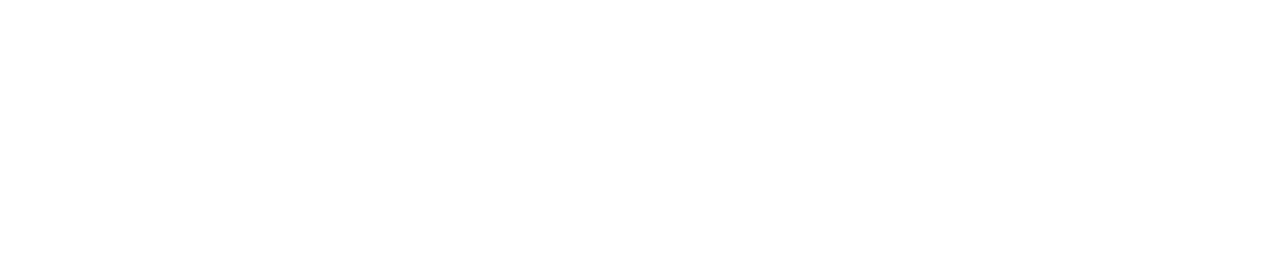
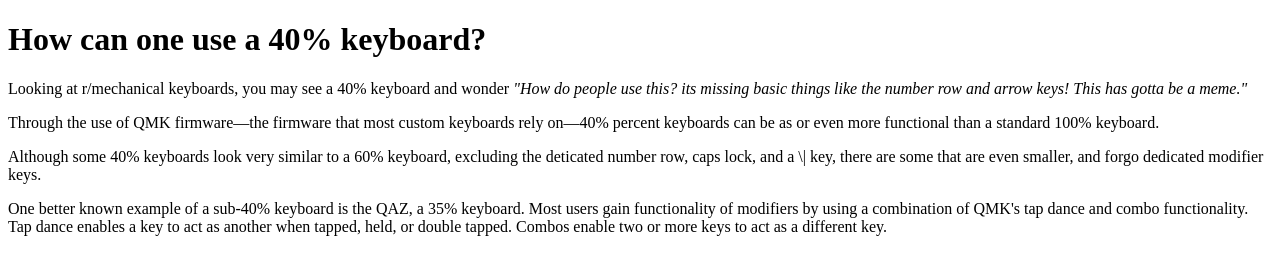
Before and after one commit to 40sWiki/40sWiki, a plain HTML site: page how.html in a window 1280 px wide. Drawn offline with Linux system fonts and the light colour scheme.

Commit message:
Added content to how and why pages

```diff
--- a/how.html
+++ b/how.html
@@ -18,5 +18,24 @@
 
 
     <!--starts the body of the site-->
+    <body>
+        <h1>How can one use a 40% keyboard?</h1>
+
+        <p>
+            Looking at r/mechanical keyboards, you may see a 40% keyboard and wonder <em>"How do people use this? its missing basic things like the number row and arrow keys! This has gotta be a meme."</em>
+        </p>
+
+        <p>
+            Through the use of QMK firmware—the firmware that most custom keyboards rely on—40% percent keyboards can be as or even more functional than a standard 100% keyboard.
+        </p>
+
+        <p>
+            Although some 40% keyboards look very similar to a 60% keyboard, excluding the deticated number row, caps lock, and a \| key, there are some that are even smaller, and forgo dedicated modifier keys.
+        </p>
+
+        <p>
+            One better known example of a sub-40% keyboard is the QAZ, a 35% keyboard. Most users gain functionality of modifiers by using a combination of QMK's tap dance and combo functionality. Tap dance enables a key to act as another when tapped, held, or double tapped. Combos enable two or more keys to act as a different key.
+        </p>
+    </body>
 
 </html>
```
Also changed, not shown: why.html (+16 -0 lines).
